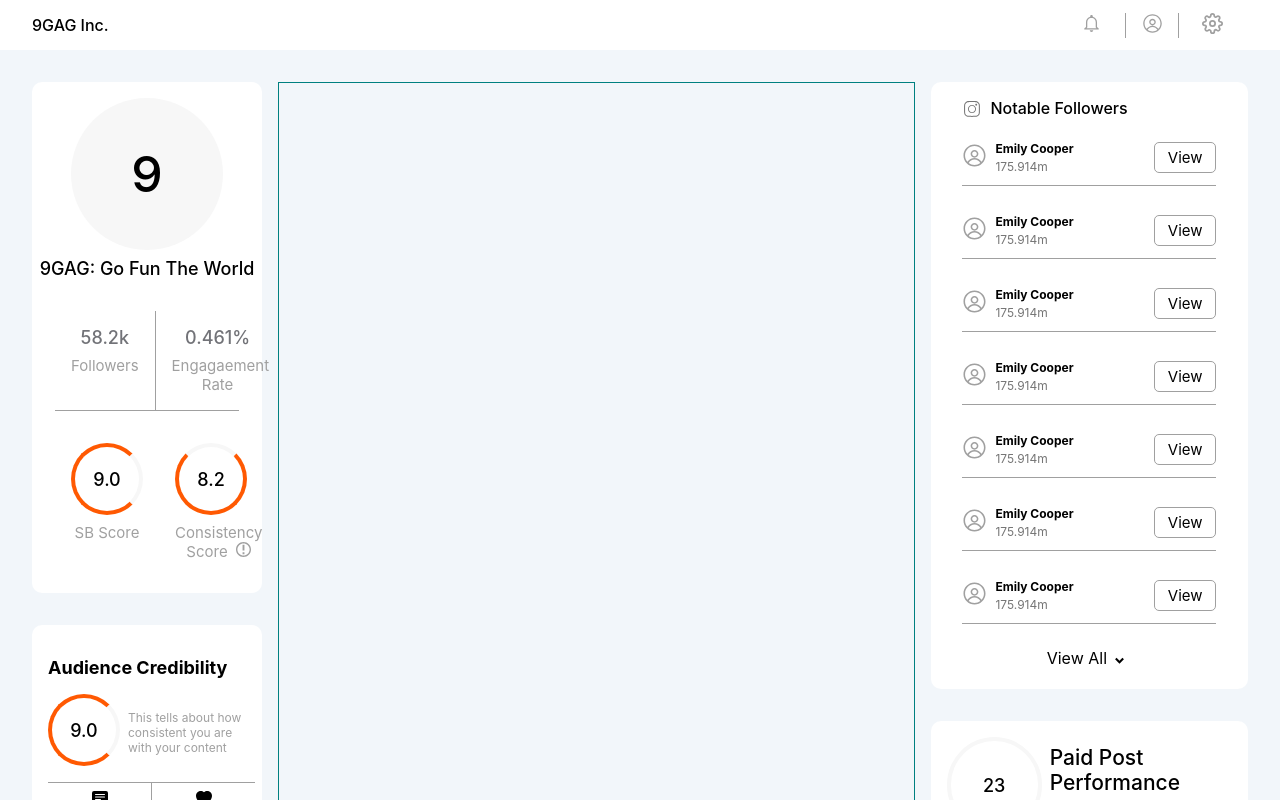
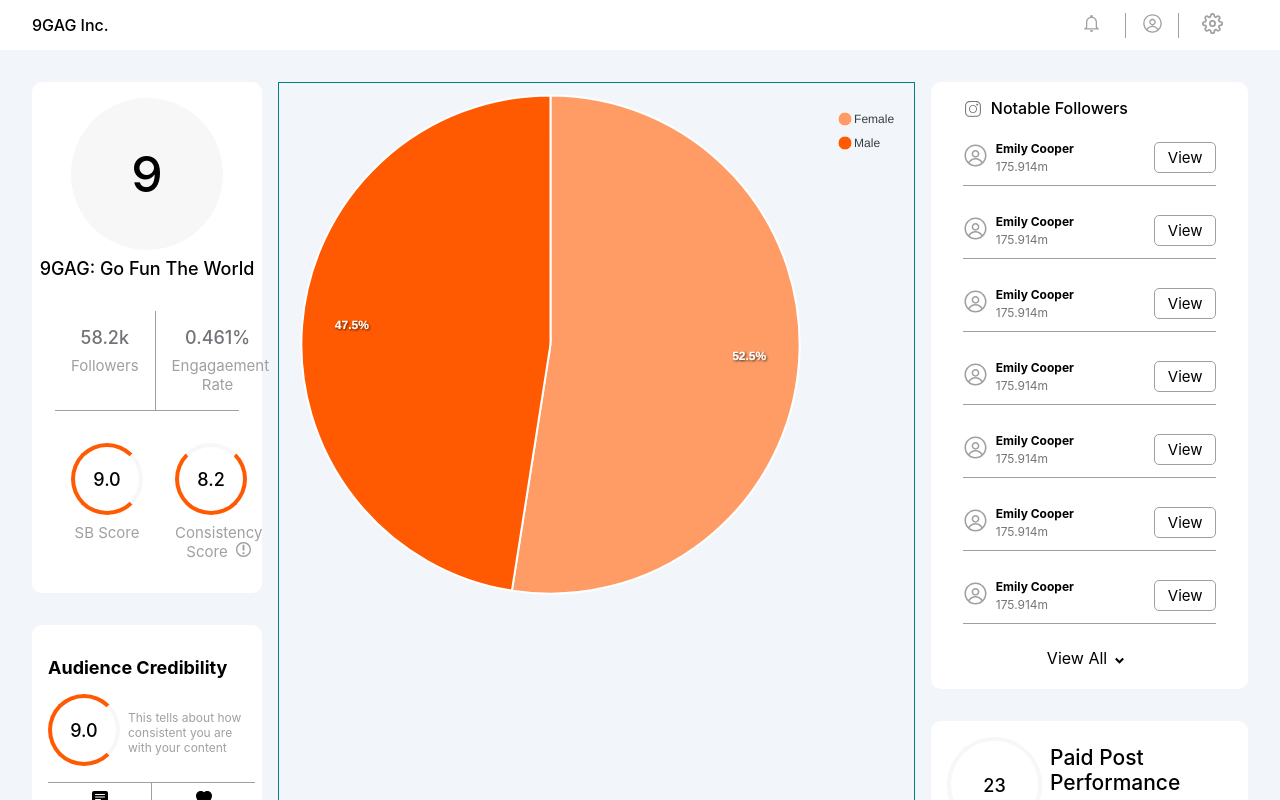
Before and after one commit to dhuruvkarn/Starbuzz, a React (Create React App) app: page / in a window 1280 px wide. Shown: the top 800 px of the page. Built offline with nearby package versions, Linux system fonts and the light colour scheme.

Commit message:
pie chart

```diff
--- a/package.json
+++ b/package.json
@@ -8,6 +8,7 @@
     "@testing-library/user-event": "^13.5.0",
     "@windmill/react-ui": "^0.6.0",
     "react": "^18.2.0",
+    "react-apexcharts": "^1.4.0",
     "react-dom": "^18.2.0",
     "react-icons": "^4.7.1",
     "react-scripts": "5.0.1",
--- a/src/components/Body/Body.jsx
+++ b/src/components/Body/Body.jsx
@@ -1,10 +1,16 @@
 import React from "react";
 import "./Body.css";
+import Chart from "react-apexcharts";
 import LeftUpper from "../Left/Upper/LeftUpper";
 import LeftLower from "../Left/Lower/LeftLower";
 import RightUpper from "../Right/Upper/RightUpper";
 import RightLower from "../Right/Lower/RightLower";
 function Body() {
+  const options = {
+    series: [53, 48],
+    labels: ["Female", "Male"],
+    colors: ["#ff9c66", "#ff5902"],
+  };
   return (
     <>
       <div className="bodyMainDiv">
@@ -15,7 +21,14 @@
         </div>
 
         {/* centre */}
-        <div className="bodyCentreDiv"></div>
+        <div className="bodyCentreDiv">
+          <Chart
+            options={options}
+            series={options.series}
+            type="pie"
+            width="100%"
+          />
+        </div>
 
         {/* left */}
         <div className="bodyLeftDiv">
```
Also changed, not shown: 1 other file (tests, documents, lock files or other folders).
